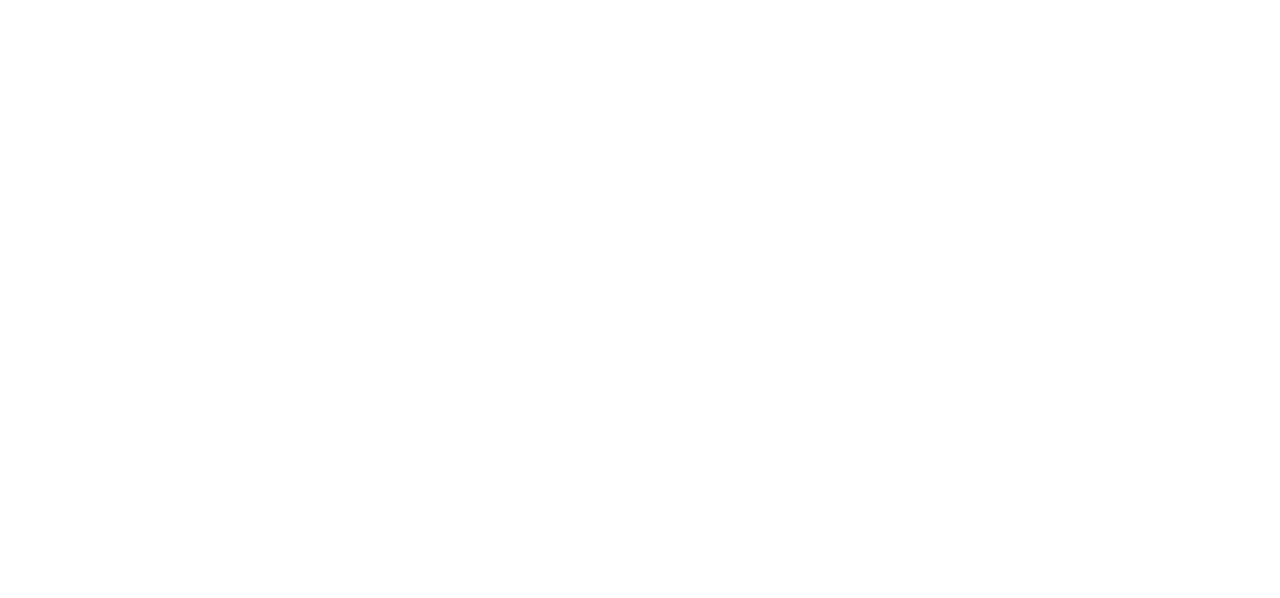
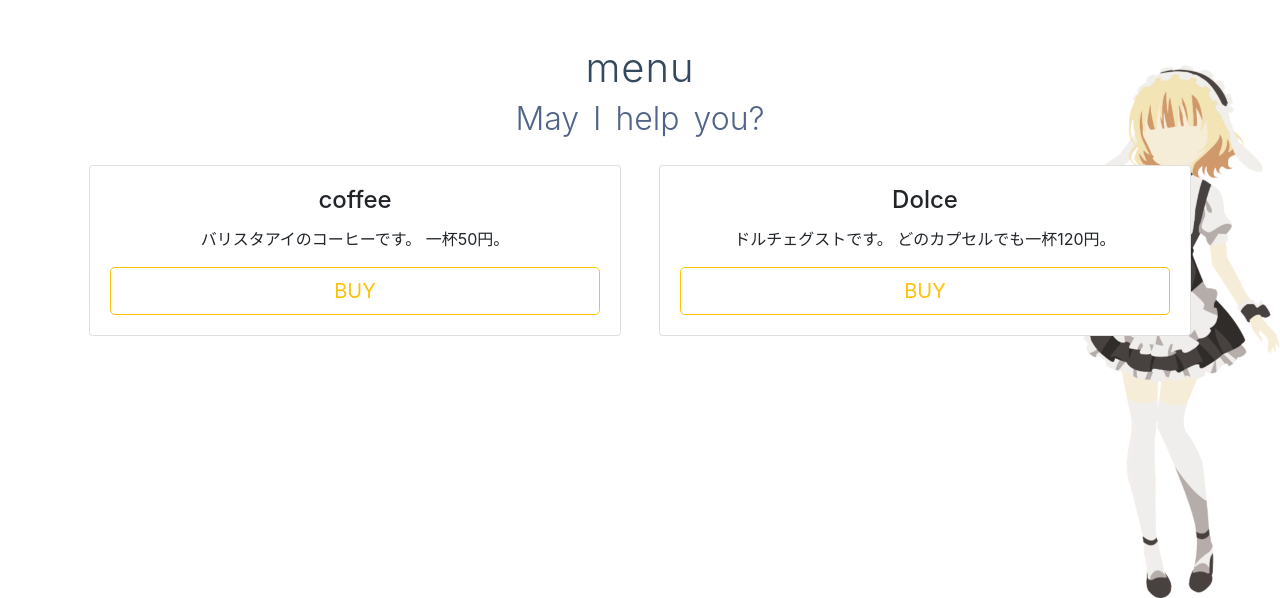
Before and after one commit to s10akir/cappuccino, a Nuxt app: page /menu in a window 1280 px wide. Before the commit this address had no page. Shown: the part 202-800 px from the top of the page. Built offline with nearby package versions, Linux system fonts and the light colour scheme.

Commit message:
[feat] create menu page

```diff
--- a/pages/index.vue
+++ b/pages/index.vue
@@ -13,6 +13,9 @@
       </b-button>
       <div v-if="$store.state.auth.user" class="d-inline-flex flex-column">
         <p>Welcome back, {{ $store.state.auth.user.name }} !</p>
+        <b-button class="m-1" variant="outline-success" size="lg" to="menu">
+          Menu
+        </b-button>
         <b-button
           v-if="$store.state.auth.user"
           @click="logout"
@@ -61,7 +64,7 @@
 }
 </script>
 
-<style>
+<style scoped>
 #chara {
   z-index: -1;
 }
--- /dev/null
+++ b/pages/menu.vue
@@ -0,0 +1,74 @@
+<template>
+  <div id="index" :class="{ 'center-vertical': large }" class="app">
+    <b-container class="justify-content-center text-center">
+      <h1 class="title">menu</h1>
+      <h2 class="subtitle">May I help you?</h2>
+      <b-row>
+        <b-col v-for="item in items" :key="item.id" md="6">
+          <!-- TODO: イメージ画像置きたい -->
+          <b-card :title="item.title" class="m-1 mb-3">
+            <b-card-text>
+              {{ item.text }}
+            </b-card-text>
+
+            <b-button variant="outline-warning" size="lg" block>BUY</b-button>
+          </b-card>
+        </b-col>
+      </b-row>
+    </b-container>
+    <!-- TODO: キャラクター画像サイズの統一 -->
+    <b-img
+      id="chara"
+      class="fixed-bottom fixed-right"
+      src="~/assets/images/menu_chara.png"
+      fluid
+    />
+  </div>
+</template>
+
+<script>
+export default {
+  data() {
+    return {
+      large: false,
+      // TODO: ハードコードせずにモデルに切り出し
+      items: [
+        {
+          title: 'coffee',
+          text: 'バリスタアイのコーヒーです。\n一杯50円。'
+        },
+        {
+          title: 'Dolce',
+          text: 'ドルチェグストです。\nどのカプセルでも一杯120円。'
+        }
+      ]
+    }
+  },
+  mounted() {
+    window.addEventListener('resize', this.handleResize)
+    this.handleResize()
+  },
+  destroyed() {
+    window.removeEventListener('resize', this.handleResize)
+  },
+  methods: {
+    handleResize() {
+      this.large = window.innerWidth >= 1200
+    }
+  }
+}
+</script>
+
+<style>
+#chara {
+  max-height: calc(100vh * 2 / 3);
+  z-index: -1;
+}
+
+/* TODO: CSS切り出し */
+.fixed-right {
+  position: fixed;
+  left: auto;
+  right: 0;
+}
+</style>
```
Also changed, not shown: assets/images/menu_chara.png (added).
